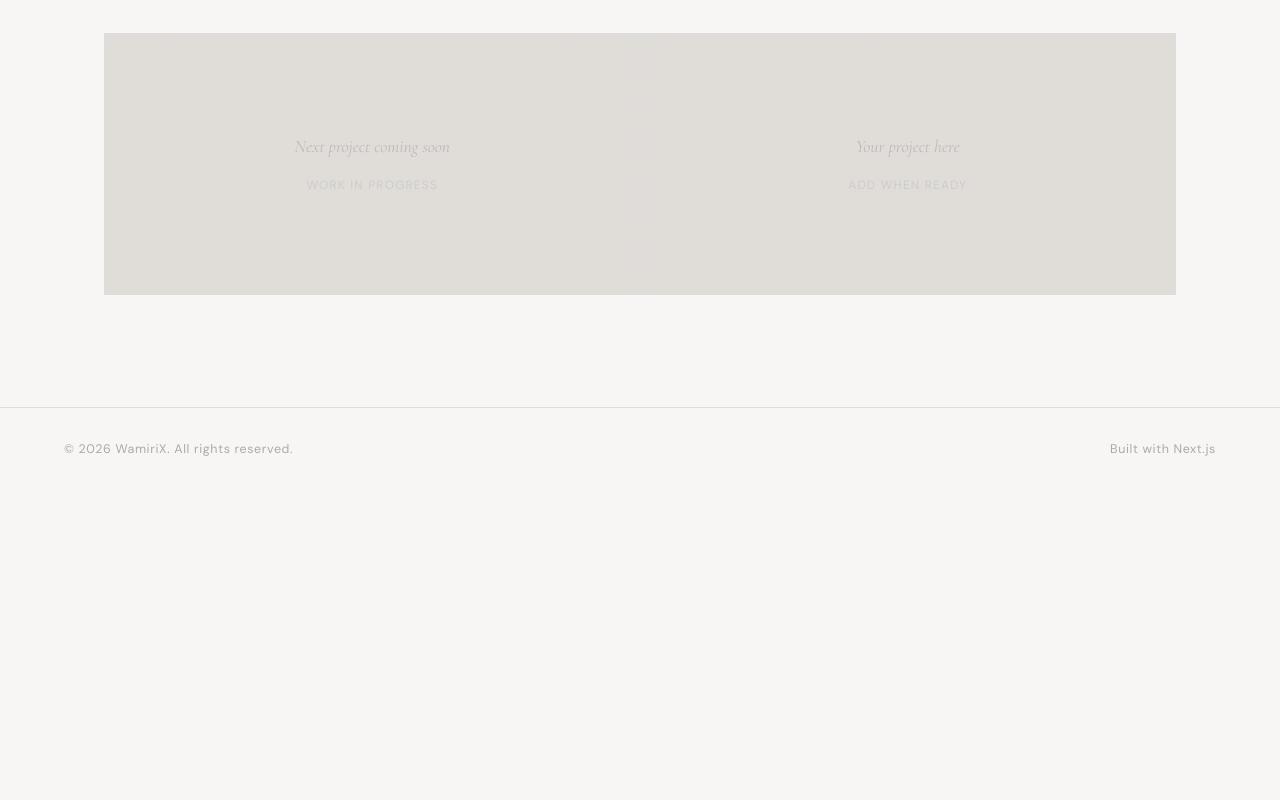
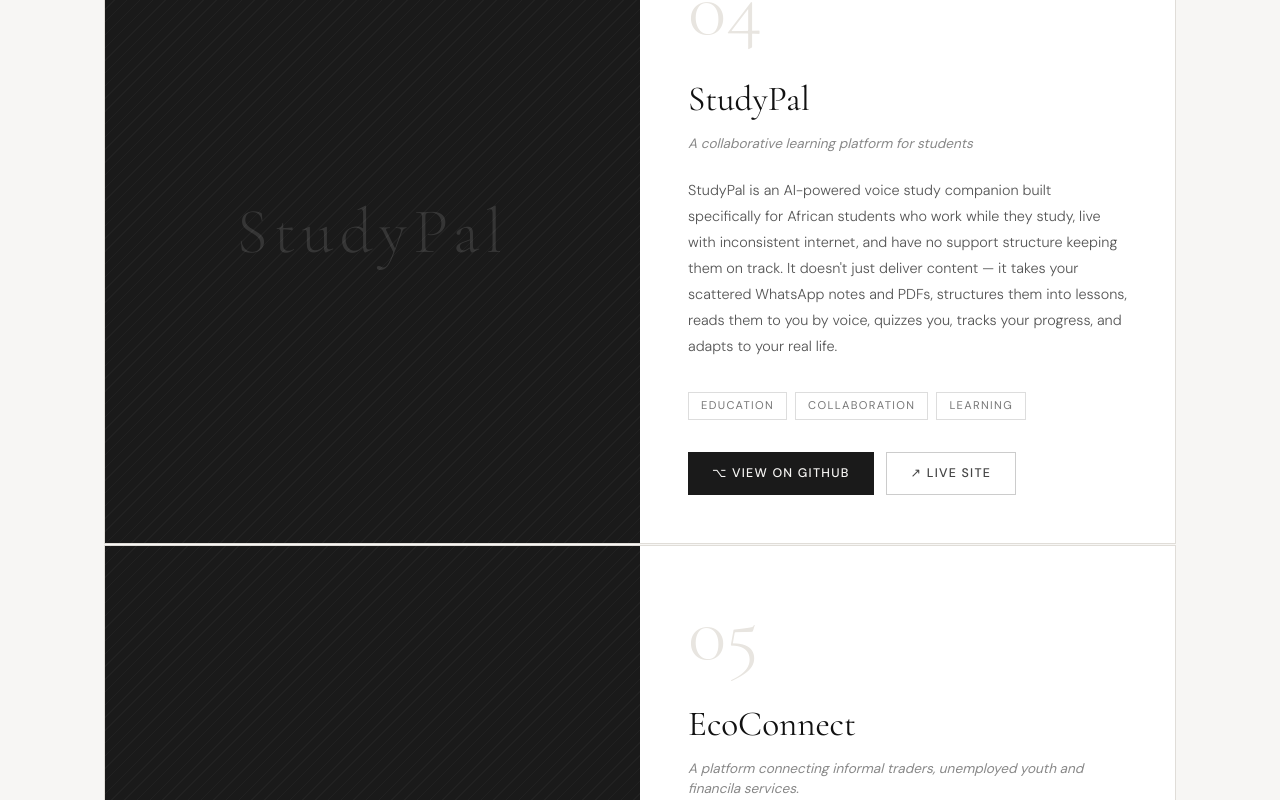
Before and after one commit to samue247/my-profile-web, a Next.js app: page /portfolio in a window 1280 px wide. Shown: the part 2220-3020 px from the top of the page. Before the commit the page ends 2710 px from the top, so only its background shows below. Built offline with nearby package versions, Linux system fonts and the light colour scheme.

Commit message:
Added new projects

```diff
--- a/app/portfolio/page.js
+++ b/app/portfolio/page.js
@@ -35,6 +35,24 @@ export default function Portfolio() {
     github: "https://github.com/samue247/health-center",
     live: "",
     tags: ["Healthcare", "Management", "MedicalRecords"],
+  },
+  {
+    name: "StudyPal",
+    description: "A collaborative learning platform for students",
+    detail:
+      "StudyPal is an AI-powered voice study companion built specifically for African students who work while they study, live with inconsistent internet, and have no support structure keeping them on track. It doesn't just deliver content — it takes your scattered WhatsApp notes and PDFs, structures them into lessons, reads them to you by voice, quizzes you, tracks your progress, and adapts to your real life.",
+    github: "https://github.com/zion-robotics/studypal-your-ai-study-companion",
+    live: "https://studypal-your-ai-study-companion.vercel.app/",
+    tags: ["Education", "Collaboration", "Learning"],
+  },
+  {
+    name: "EcoConnect",
+    description: "A platform connecting informal traders, unemployed youth and financila services.",
+    detail:
+      "Ecoconnect is a platform that connects informal traders, unemployed youth, and financial services. It provides a space for these groups to interact, share resources, and access financial support, fostering economic growth and community development.",
+    github: "https://github.com/zion-robotics/ecoconnect-intelligent-economy",
+    live: "https://ecoconnect-intelligent-economy.vercel.app/",
+    tags: ["Sustainability", "Community", "Environment"],
   }
 ];
 
```
